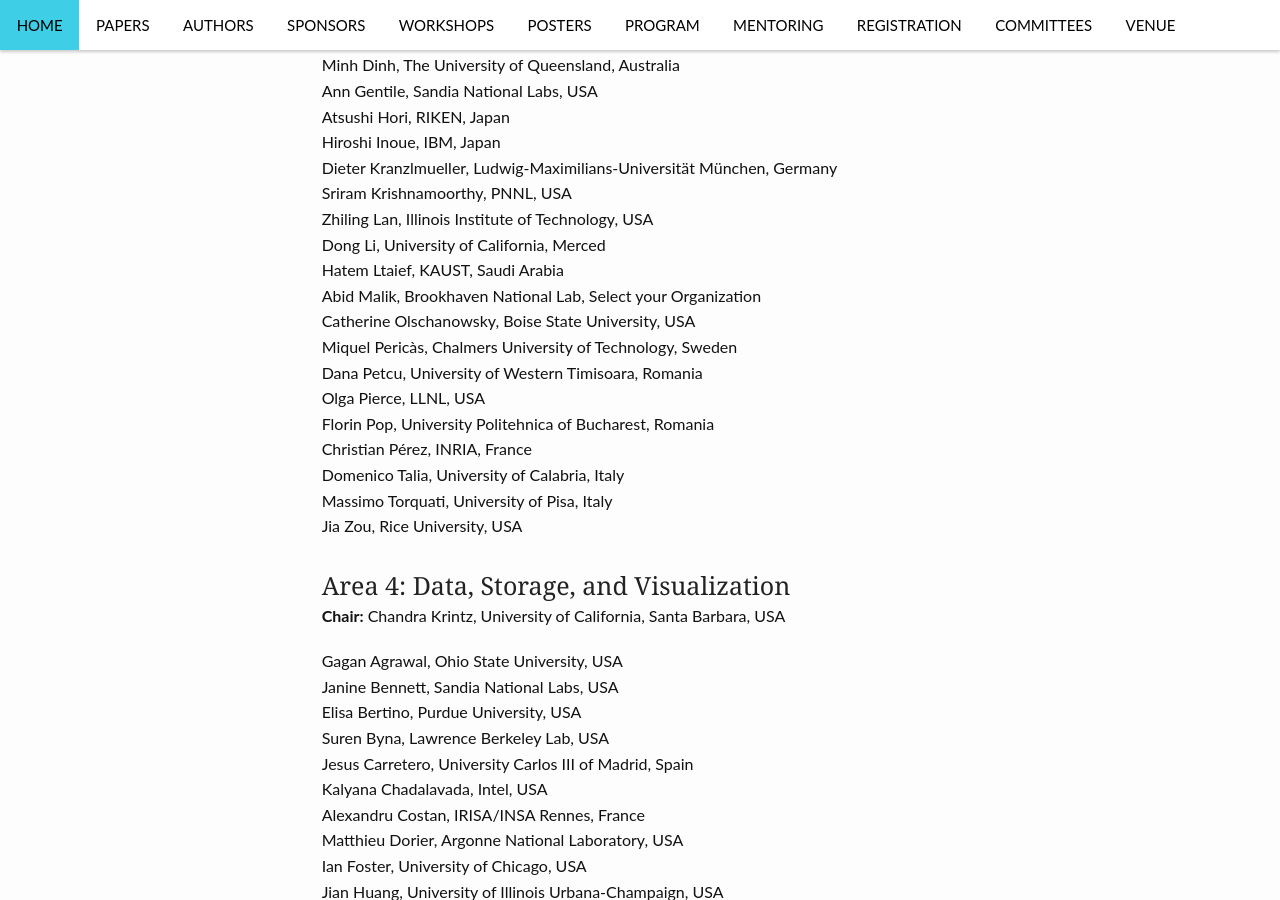
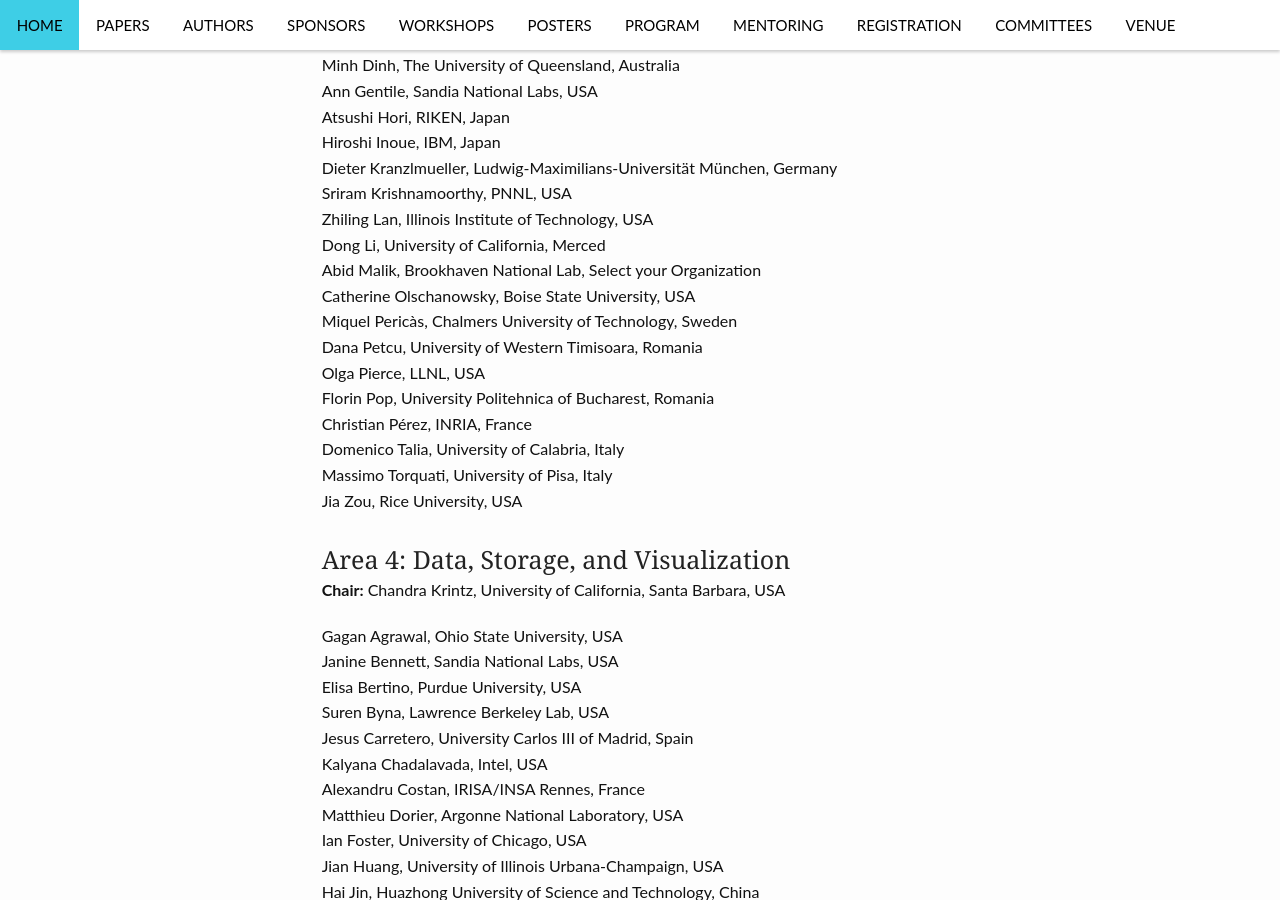
Before and after one commit to cluster2018/cluster2018, a Jekyll site: the page built from committees/index.md, in a window 1280 px wide and 900 px high, scrolled down 4257 px. Built offline with Jekyll 4.4.1, drawn with Linux system fonts in a browser that asks for light colours.

Commit message:
Updated committees

```diff
--- a/committees/index.md
+++ b/committees/index.md
@@ -155,7 +155,6 @@ Dieter Kranzlmueller,  Ludwig-Maximilians-Universität München, Germany
 Sriram Krishnamoorthy,  PNNL, USA
 Zhiling Lan,  Illinois Institute of Technology, USA
 Dong Li,  University of California,  Merced
-Hatem Ltaief,  KAUST, Saudi Arabia
 Abid Malik,  Brookhaven National Lab,  Select your Organization
 Catherine Olschanowsky,  Boise State University, USA
 Miquel Pericàs,  Chalmers University of Technology, Sweden
```
